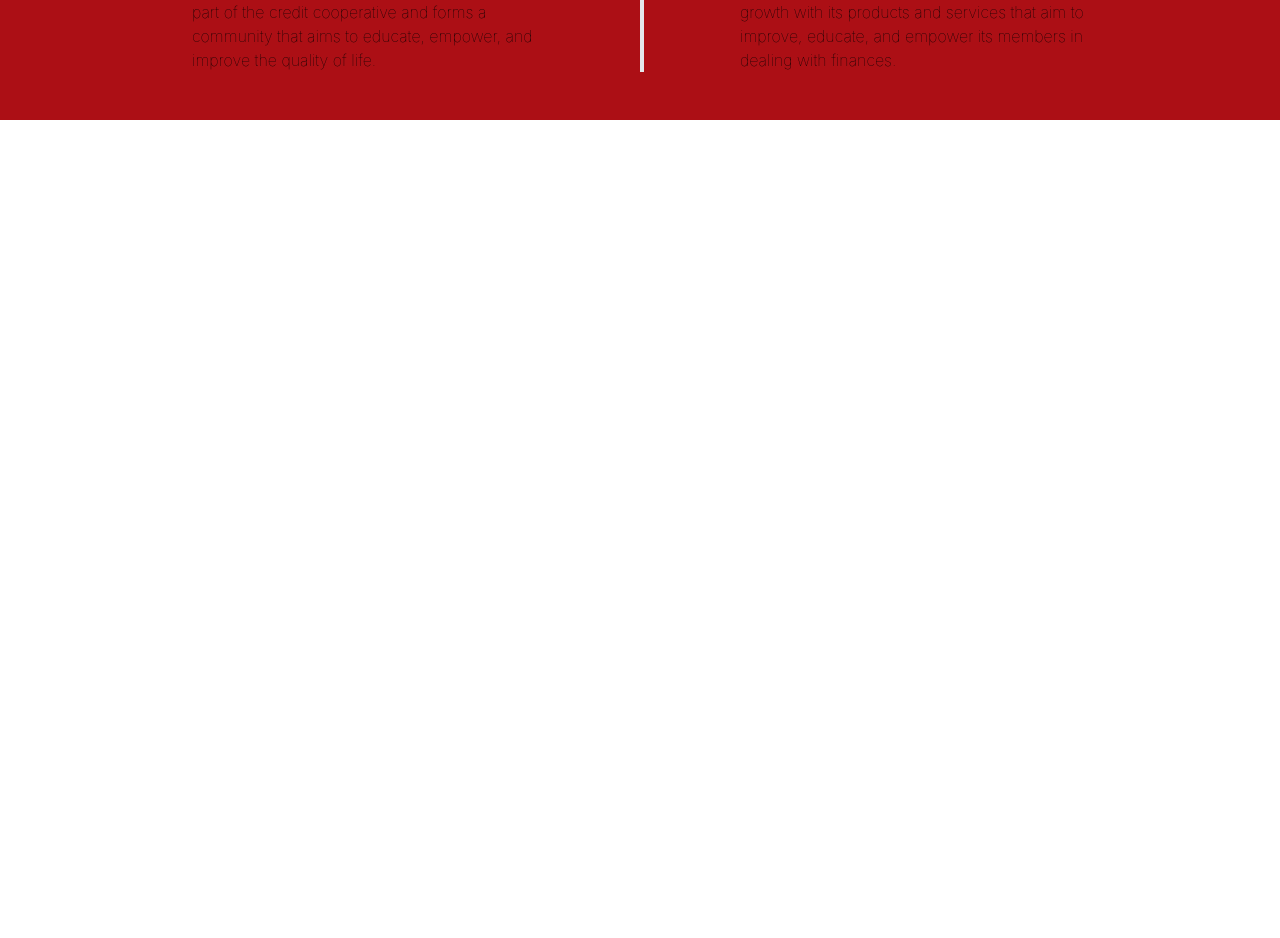
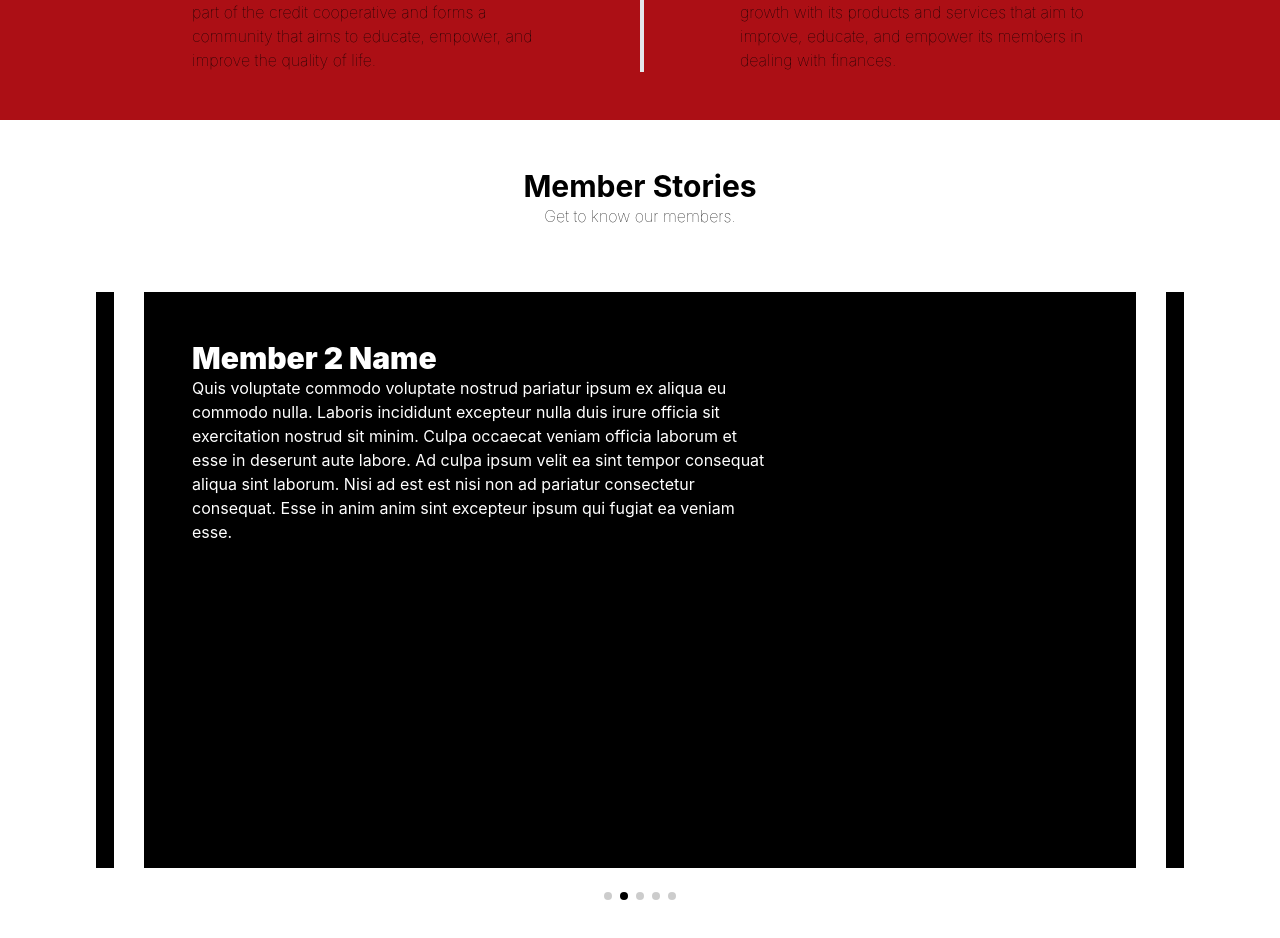
Before and after one commit to matthewdizon/shpcc-frontend, a Next.js app: page / in a window 1280 px wide. Shown: the part 1546-2484 px from the top of the page. Before the commit the page ends 1666 px from the top, so only its background shows below. Built offline with nearby package versions, Linux system fonts and the light colour scheme.

Commit message:
added swiper for member stories

```diff
--- /dev/null
+++ b/components/MemberStories.js
@@ -0,0 +1,86 @@
+// Import Swiper React components
+import { Swiper, SwiperSlide } from "swiper/react";
+import SwiperCore, { Autoplay } from "swiper";
+
+// Import Swiper styles
+import "swiper/css";
+import "swiper/css/pagination";
+
+// import required modules
+import { Pagination } from "swiper";
+
+const members = [
+  {
+    name: "Member 1 Name",
+    description:
+      "Quis voluptate commodo voluptate nostrud pariatur ipsum ex aliqua eu commodo nulla. Laboris incididunt excepteur nulla duis irure officia sit exercitation nostrud sit minim. Culpa occaecat veniam officia laborum et esse in deserunt aute labore. Ad culpa ipsum velit ea sint tempor consequat aliqua sint laborum. Nisi ad est est nisi non ad pariatur consectetur consequat. Esse in anim anim sint excepteur ipsum qui fugiat ea veniam esse.",
+  },
+  {
+    name: "Member 2 Name",
+    description:
+      "Quis voluptate commodo voluptate nostrud pariatur ipsum ex aliqua eu commodo nulla. Laboris incididunt excepteur nulla duis irure officia sit exercitation nostrud sit minim. Culpa occaecat veniam officia laborum et esse in deserunt aute labore. Ad culpa ipsum velit ea sint tempor consequat aliqua sint laborum. Nisi ad est est nisi non ad pariatur consectetur consequat. Esse in anim anim sint excepteur ipsum qui fugiat ea veniam esse.",
+  },
+  {
+    name: "Member 3 Name",
+    description:
+      "Quis voluptate commodo voluptate nostrud pariatur ipsum ex aliqua eu commodo nulla. Laboris incididunt excepteur nulla duis irure officia sit exercitation nostrud sit minim. Culpa occaecat veniam officia laborum et esse in deserunt aute labore. Ad culpa ipsum velit ea sint tempor consequat aliqua sint laborum. Nisi ad est est nisi non ad pariatur consectetur consequat. Esse in anim anim sint excepteur ipsum qui fugiat ea veniam esse.",
+  },
+  {
+    name: "Member 4 Name",
+    description:
+      "Quis voluptate commodo voluptate nostrud pariatur ipsum ex aliqua eu commodo nulla. Laboris incididunt excepteur nulla duis irure officia sit exercitation nostrud sit minim. Culpa occaecat veniam officia laborum et esse in deserunt aute labore. Ad culpa ipsum velit ea sint tempor consequat aliqua sint laborum. Nisi ad est est nisi non ad pariatur consectetur consequat. Esse in anim anim sint excepteur ipsum qui fugiat ea veniam esse.",
+  },
+  {
+    name: "Member 5 Name",
+    description:
+      "Quis voluptate commodo voluptate nostrud pariatur ipsum ex aliqua eu commodo nulla. Laboris incididunt excepteur nulla duis irure officia sit exercitation nostrud sit minim. Culpa occaecat veniam officia laborum et esse in deserunt aute labore. Ad culpa ipsum velit ea sint tempor consequat aliqua sint laborum. Nisi ad est est nisi non ad pariatur consectetur consequat. Esse in anim anim sint excepteur ipsum qui fugiat ea veniam esse.",
+  },
+];
+
+const Member = ({ name, description, image }) => {
+  return (
+    <div className="bg-black text-white py-72 relative">
+      <div className="absolute top-12 left-12 max-w-xl">
+        <h3 className="font-black text-3xl">{name}</h3>
+        <p>{description}</p>
+      </div>
+    </div>
+  );
+};
+
+export default function MemberStories() {
+  SwiperCore.use([Autoplay]);
+
+  return (
+    <>
+      <Swiper
+        slidesPerView={1}
+        spaceBetween={30}
+        centeredSlides={true}
+        pagination={{
+          clickable: true,
+        }}
+        autoplay={{
+          delay: 4000,
+          disableOnInteraction: false,
+        }}
+        modules={[Pagination]}
+        style={{
+          "--swiper-navigation-color": "black",
+          "--swiper-pagination-color": "#000",
+          padding: "48px",
+          paddingBottom: "48px",
+        }}
+      >
+        {members.map((member, index) => {
+          const { name, description } = member;
+          return (
+            <SwiperSlide key={index}>
+              <Member name={name} description={description} />
+            </SwiperSlide>
+          );
+        })}
+      </Swiper>
+    </>
+  );
+}
--- a/package.json
+++ b/package.json
@@ -11,7 +11,8 @@
   "dependencies": {
     "next": "13.0.1",
     "react": "18.2.0",
-    "react-dom": "18.2.0"
+    "react-dom": "18.2.0",
+    "swiper": "^8.4.4"
   },
   "devDependencies": {
     "autoprefixer": "^10.4.13",
--- a/pages/index.js
+++ b/pages/index.js
@@ -1,4 +1,5 @@
 import Layout from "../components/Layout";
+import MemberStories from "../components/MemberStories";
 
 export default function Home() {
   return (
@@ -86,6 +87,13 @@ export default function Home() {
           </p>
         </div>
       </div>
+      <div className="text-black py-8">
+        <div className="text-center py-4">
+          <h2 className="font-bold text-3xl">Member Stories</h2>
+          <p className="font-thin">Get to know our members.</p>
+        </div>
+        <MemberStories></MemberStories>
+      </div>
     </Layout>
   );
 }
```
Also changed, not shown: 2 other files (tests, documents, lock files or other folders).
